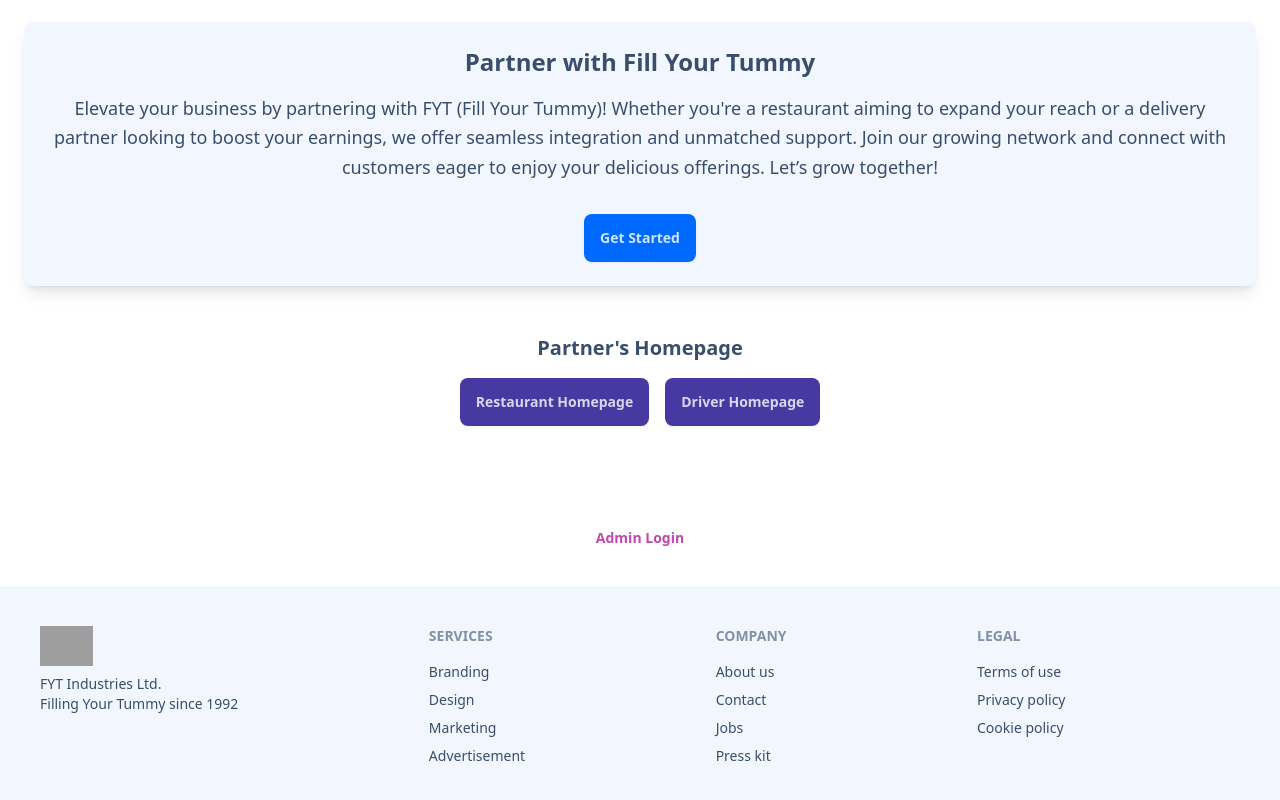
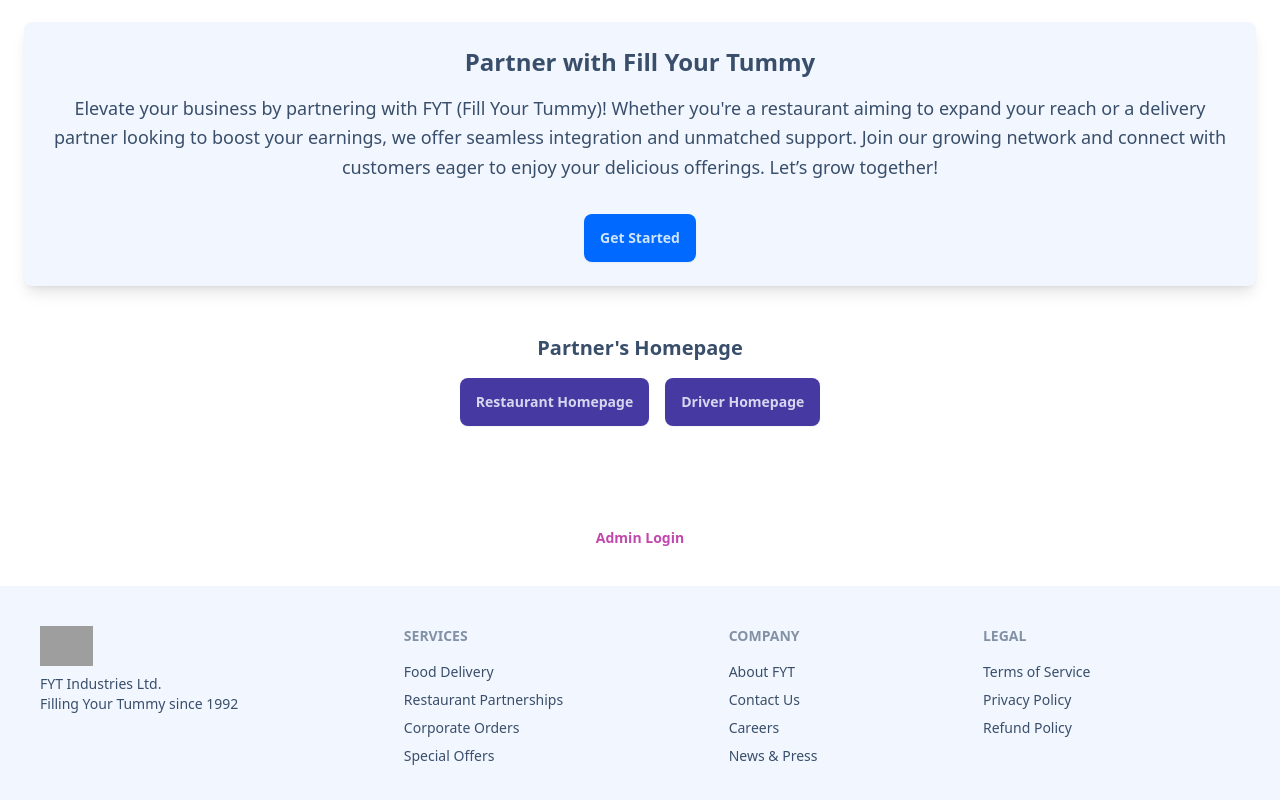
Before and after one commit to anoopwilson96/00-fyt-food-app, a React (Vite) app in the folder client/: page / in a window 1280 px wide. Shown: the part 1386-2186 px from the top of the page. Built offline with nearby package versions, Linux system fonts and the light colour scheme; no server answers; grey boxes are pictures that could not be loaded.

Commit message:
Update footerLanding.jsx

```diff
--- a/client/src/pages/landing/footerLanding.jsx
+++ b/client/src/pages/landing/footerLanding.jsx
@@ -18,24 +18,25 @@ export const FooterLanding = () => {
         </aside>
         <nav>
   <h6 className="footer-title">Services</h6>
-          <a className="link link-hover">Branding</a>
-          <a className="link link-hover">Design</a>
-          <a className="link link-hover">Marketing</a>
-          <a className="link link-hover">Advertisement</a>
+  <a className="link link-hover">Food Delivery</a>
+  <a className="link link-hover">Restaurant Partnerships</a>
+  <a className="link link-hover">Corporate Orders</a>
+  <a className="link link-hover">Special Offers</a>
 </nav>
 <nav>
   <h6 className="footer-title">Company</h6>
-          <a className="link link-hover">About us</a>
-          <a className="link link-hover">Contact</a>
-          <a className="link link-hover">Jobs</a>
-          <a className="link link-hover">Press kit</a>
+  <a className="link link-hover">About FYT</a>
+  <a className="link link-hover">Contact Us</a>
+  <a className="link link-hover">Careers</a>
+  <a className="link link-hover">News & Press</a>
 </nav>
 <nav>
   <h6 className="footer-title">Legal</h6>
-          <a className="link link-hover">Terms of use</a>
-          <a className="link link-hover">Privacy policy</a>
-          <a className="link link-hover">Cookie policy</a>
+  <a className="link link-hover">Terms of Service</a>
+  <a className="link link-hover">Privacy Policy</a>
+  <a className="link link-hover">Refund Policy</a>
 </nav>
+
       </footer>
     </>
   )
```
Lines whose indentation alone changed are shown as unchanged.
